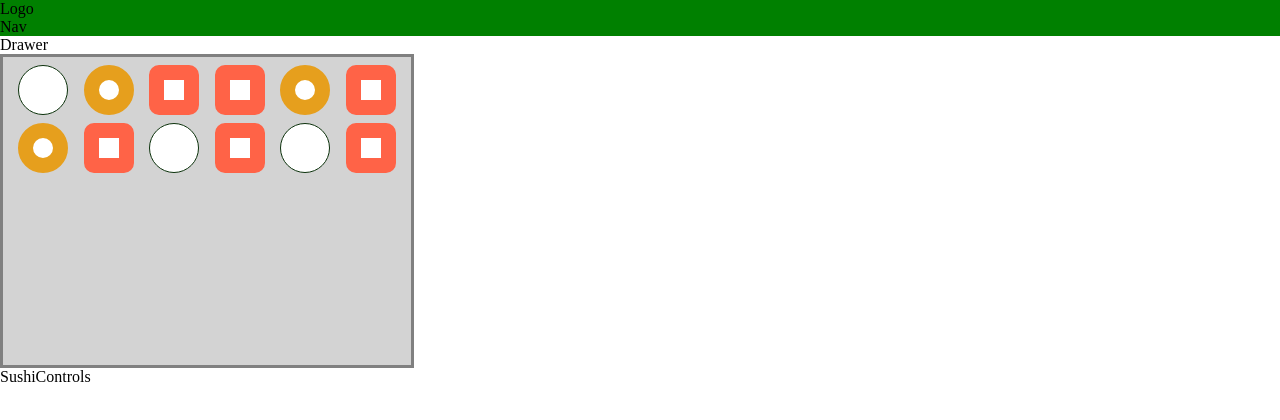
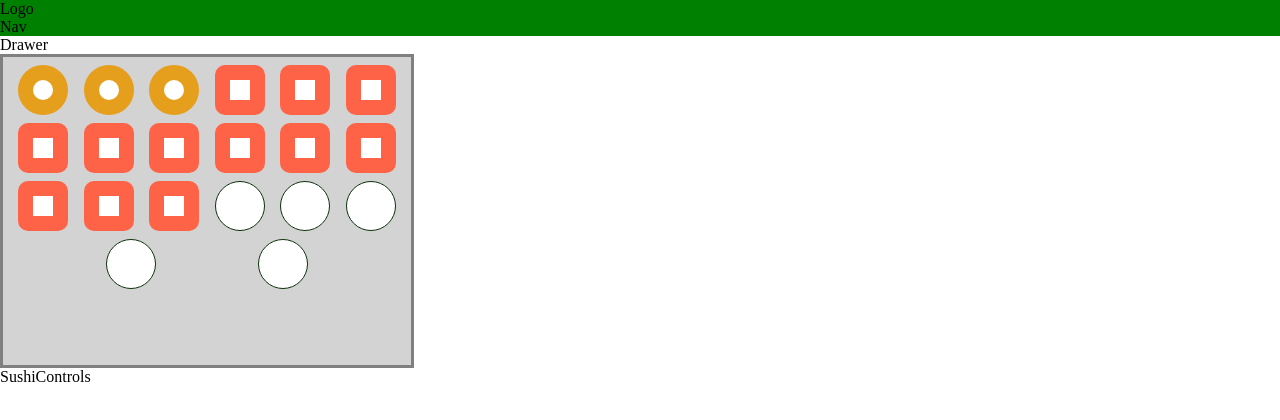
Before and after one commit to TursunbaevaAyana/trifle-builder, a React (Create React App) app: page / in a window 1280 px wide. Shown: the top 420 px of the page. Built offline with nearby package versions, Linux system fonts and the light colour scheme.

Commit message:
Use state in Sushi, SushiKit, SushiBuilder components

```diff
--- a/src/components/SushiBuilder/SushiKit/Sushi/Sushi.js
+++ b/src/components/SushiBuilder/SushiKit/Sushi/Sushi.js
@@ -5,11 +5,11 @@ export default ({ type }) => {
   const sushiClasses = [classes.Sushi];
 
   switch (type) {
-    case 'salmon-roll':
+    case 'salmonRoll':
       sushiClasses.push(classes.salmonRoll);
       break;
 
-    case 'tuna-roll':
+    case 'tunaRoll':
       sushiClasses.push(classes.tunaRoll);
       break;
 
--- a/src/components/SushiBuilder/SushiKit/SushiKit.js
+++ b/src/components/SushiBuilder/SushiKit/SushiKit.js
@@ -1,20 +1,19 @@
-import React from 'react';
-import Sushi from './Sushi/Sushi';
-import classes from './SushiKit.module.css';
+import React from "react";
+import Sushi from "./Sushi/Sushi";
+import classes from "./SushiKit.module.css";
 
-export default () => (
-  <div className={classes.SushiKit}>
-    <Sushi type="maki" />
-    <Sushi type="salmon-roll" />
-    <Sushi type="tuna-roll" />
-    <Sushi type="tuna-roll" />
-    <Sushi type="salmon-roll" />
-    <Sushi type="tuna-roll" />
-    <Sushi type="salmon-roll" />
-    <Sushi type="tuna-roll" />
-    <Sushi type="maki" />
-    <Sushi type="tuna-roll" />
-    <Sushi type="maki" />
-    <Sushi type="tuna-roll" />
-  </div>
-);
+export default ({ ingredients }) => {
+  let ingredientsOutput = [];
+
+  Object.keys(ingredients).forEach(type => {
+    for (let i = 0; i < ingredients[type]; i++) {
+      ingredientsOutput.push(<Sushi key={type + i} type={type} />);
+    }
+  });
+
+  return (
+    <div className={classes.SushiKit}>
+      {ingredientsOutput}
+    </div>
+  );
+};
--- a/src/containers/SushiBuilder/SushiBuilder.js
+++ b/src/containers/SushiBuilder/SushiBuilder.js
@@ -1,10 +1,18 @@
-import React from 'react';
-import SushiKit from '../../components/SushiBuilder/SushiKit/SushiKit';
-import classes from './SushiBuilder.module.css';
+import React, { useState } from "react";
+import SushiKit from "../../components/SushiBuilder/SushiKit/SushiKit";
+import classes from "./SushiBuilder.module.css";
 
-export default () => (
-  <div className={classes.SushiBuilder}>
-    <SushiKit />
-    SushiControls
-  </div>
-);
+export default () => {
+  const [ingredients, setIngredients] = useState({
+    salmonRoll: 3,
+    tunaRoll: 12,
+    maki: 5,
+  });
+
+  return (
+    <div className={classes.SushiBuilder}>
+      <SushiKit ingredients={ingredients} />
+      SushiControls
+    </div>
+  );
+};
```
